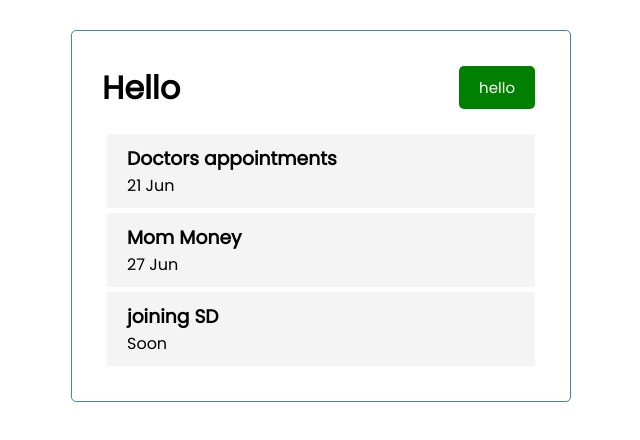
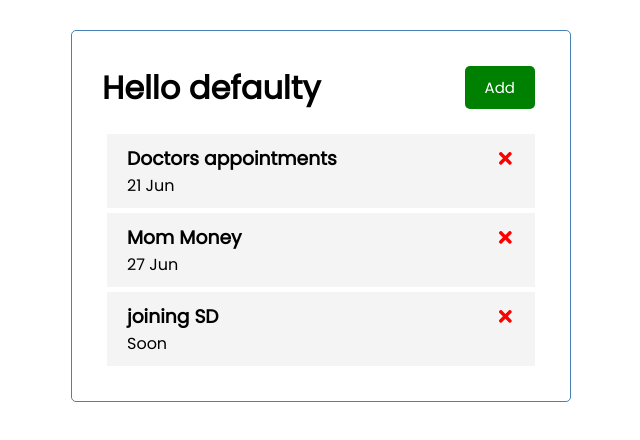
Before and after one commit to abdulazizasiri/React-in-nutshell, a React (Create React App) app in the folder GettingStartedTravs/simpleApp/react-task-tracker/: page / in a window 1280 px wide. Shown: the top 440 px of the page, without its empty margins (319-959 px from the left). Built offline with nearby package versions, Linux system fonts and the light colour scheme.

Commit message:
deleteing a task

```diff
--- a/GettingStartedTravs/simpleApp/react-task-tracker/package.json
+++ b/GettingStartedTravs/simpleApp/react-task-tracker/package.json
@@ -8,6 +8,7 @@
     "@testing-library/user-event": "^12.8.3",
     "react": "^17.0.2",
     "react-dom": "^17.0.2",
+    "react-icons": "^4.2.0",
     "react-scripts": "4.0.3",
     "web-vitals": "^1.1.2"
   },
--- a/GettingStartedTravs/simpleApp/react-task-tracker/src/App.js
+++ b/GettingStartedTravs/simpleApp/react-task-tracker/src/App.js
@@ -22,10 +22,15 @@
         reminder: false
     }
 ])
+function deletedTask(id) {
+  setTasks(tasks.filter((e)=>{
+    return e.id !== id
+  }))
+}
   return (
     <div className="container">
-      <Header title="Hello"/>
-      <Tasks tasks={tasks}/>
+      <Header/>
+      <Tasks tasks={tasks} onDelete={deletedTask}/>
     </div>
 
   );
--- a/GettingStartedTravs/simpleApp/react-task-tracker/src/components/Header.js
+++ b/GettingStartedTravs/simpleApp/react-task-tracker/src/components/Header.js
@@ -6,7 +6,7 @@
     return (
         <header className="header">
             <h1> {title} </h1>
-            <Button color="green" text="hello"/>
+            <Button color="green" text="Add"/>
         </header>
     )
 }
--- a/GettingStartedTravs/simpleApp/react-task-tracker/src/components/Task.js
+++ b/GettingStartedTravs/simpleApp/react-task-tracker/src/components/Task.js
@@ -1,9 +1,9 @@
 import React from 'react'
-
- const Task = ({task}) => {
+import {FaTimes} from 'react-icons/fa'
+ const Task = ({task,onDelete}) => {
     return (
         <div className="task">
-          <h3>{task.text} </h3>
+          <h3>{task.text} <FaTimes style={{color:'red', cursor:'pointer'}} onClick={onDelete}/></h3>
           <p>{task.day}</p>
         </div>
     )
--- a/GettingStartedTravs/simpleApp/react-task-tracker/src/components/Tasks.js
+++ b/GettingStartedTravs/simpleApp/react-task-tracker/src/components/Tasks.js
@@ -1,11 +1,12 @@
 
 import Task from './Task'
- const Tasks = ({tasks}) => {
+ const Tasks = ({tasks, onDelete}) => {
 
     return (
         <>
          {tasks.map((task) => (
-         <Task key={task.id} task={task} />
+             // This is magical
+         <Task key={task.id} task={task} onDelete={()=>onDelete(task.id)} />
          ))}
 
         </>
```
Also changed, not shown: 1 other file (tests, documents, lock files or other folders).
